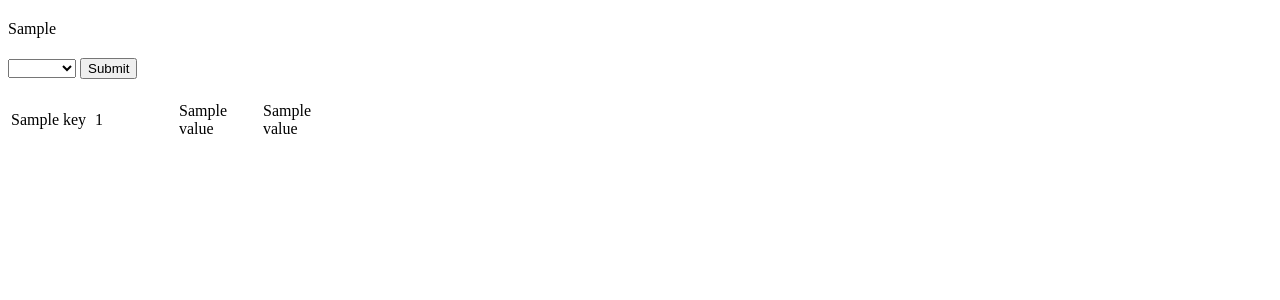
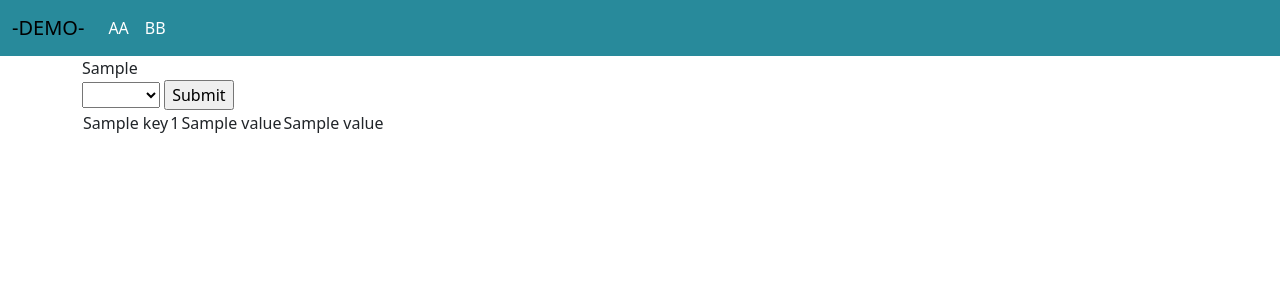
Before and after one commit to miyachun/chu-vercel, a Flask app: template api/templates/index.html in a window 1280 px wide. Shown: the top 300 px of the page. Run offline with Flask 3, Linux system fonts and the light colour scheme; the template is opened without the code that fills it: most values are stand-ins (such as "Sample title", 1, 10 or a date in 2020).

Commit message:
first commit

```diff
--- /dev/null
+++ b/api/templates/base.html
@@ -0,0 +1,46 @@
+{% block doc %}
+<!DOCTYPE html>
+<html>
+<head>
+    <meta charset="UTF-8">
+    <link href="https://cdn.jsdelivr.net/npm/bootstrap@5.3.2/dist/css/bootstrap.min.css" rel="stylesheet" integrity="sha384-T3c6CoIi6uLrA9TneNEoa7RxnatzjcDSCmG1MXxSR1GAsXEV/Dwwykc2MPK8M2HN" crossorigin="anonymous">
+    <title>{% block title %} {% endblock %}DEMO</title>
+    <style>
+      .nav-link{
+      color:rgb(255, 255, 255);
+  }
+    </style>
+
+</head>
+<body>
+
+    {% block navbar %}
+      <nav class="navbar navbar-expand-lg" style="background-color: #288a9b;">
+
+        <div class="container-fluid">
+          <a class="navbar-brand" href="{{ url_for('index') }}">-DEMO-</a>
+          <button class="navbar-toggler" type="button" data-bs-toggle="collapse" data-bs-target="#navbarNav" aria-controls="navbarNav" aria-expanded="false" aria-label="Toggle navigation">
+            <span class="navbar-toggler-icon"></span>
+          </button>
+          <div class="collapse navbar-collapse" id="navbarNav">
+            <ul class="navbar-nav">
+              <li class="nav-item">
+                <a class="nav-link" href="{{ url_for('index') }}">AA</a>
+              </li>
+              <li class="nav-item">
+                <a class="nav-link" href="">BB</a>
+              </li>
+            </ul>
+          </div>
+        </div>
+      </nav>
+      {% endblock navbar %}
+      <div class="content">
+        {% block content %} {% endblock %}
+    </div>
+    {% block scripts %}
+    <script src="https://cdn.jsdelivr.net/npm/bootstrap@5.3.2/dist/js/bootstrap.bundle.min.js" integrity="sha384-C6RzsynM9kWDrMNeT87bh95OGNyZPhcTNXj1NW7RuBCsyN/o0jlpcV8Qyq46cDfL" crossorigin="anonymous"></script>
+    {% endblock scripts %}
+</body>
+</html>
+{% endblock doc %}
--- a/api/templates/index.html
+++ b/api/templates/index.html
@@ -1,26 +1,6 @@
-<!DOCTYPE html>
-<html>
-<head>
-    <title>Opendata Template</title>
-<style>
-
-td{
-    width: 80px;
-}
-
-div{
- margin-top: 20px;
- margin-bottom: 20px;
-}
-
-#content{
- width: 1000px;
- margin-left: auto;
- margin-right: auto;
-}
-</style>
-</head>
-<body>
+{% extends 'base.html' %}
+{% block content %}
+<div class="container">
   <div>
     {% for gAns in ansA[:] %}
        <td>{{gAns}}</td>
@@ -51,7 +31,6 @@ div{
         {% endfor %}
       </table>
 
+    </div>
 
-
-</body>
-</html>
+    {% endblock %}
```
